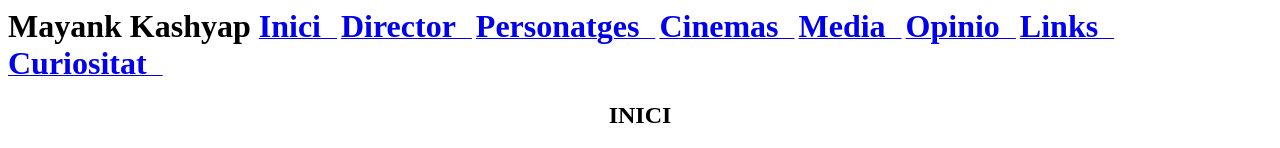
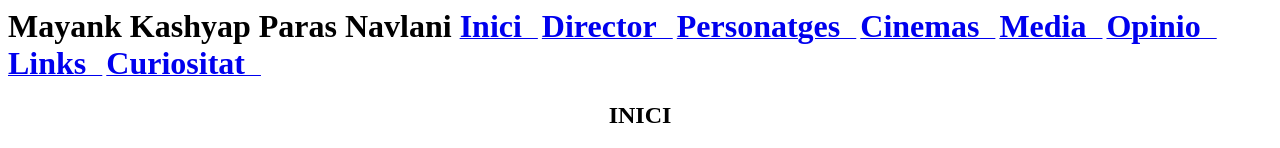
Before and after one commit to mkashyap777/controlversio, a plain HTML site: page index.html in a window 1280 px wide. Shown: the top 148 px of the page. Drawn offline with Linux system fonts and the light colour scheme.

Commit message:
Update index.html

```diff
--- a/index.html
+++ b/index.html
@@ -14,6 +14,8 @@
         </style>
     </head>
 	<h1>Mayank Kashyap </h1>
+
+	<h1>Paras Navlani </h1>
     <body>
         <a href="./index.html"><h1>Inici&nbsp;&nbsp;</h1></a>
         <a href="./director.html"><h1>Director&nbsp;&nbsp;</h1></a>
```
